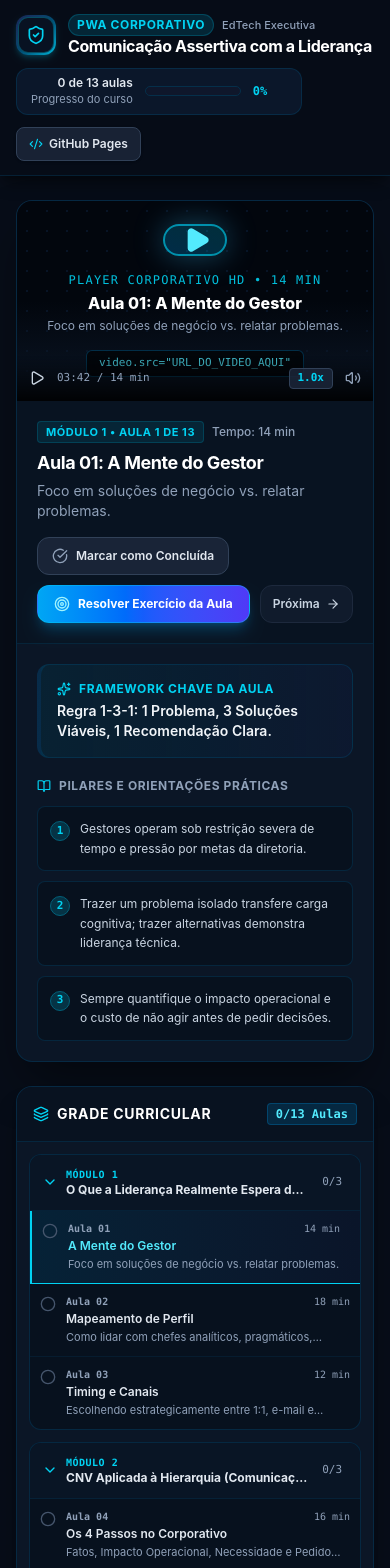
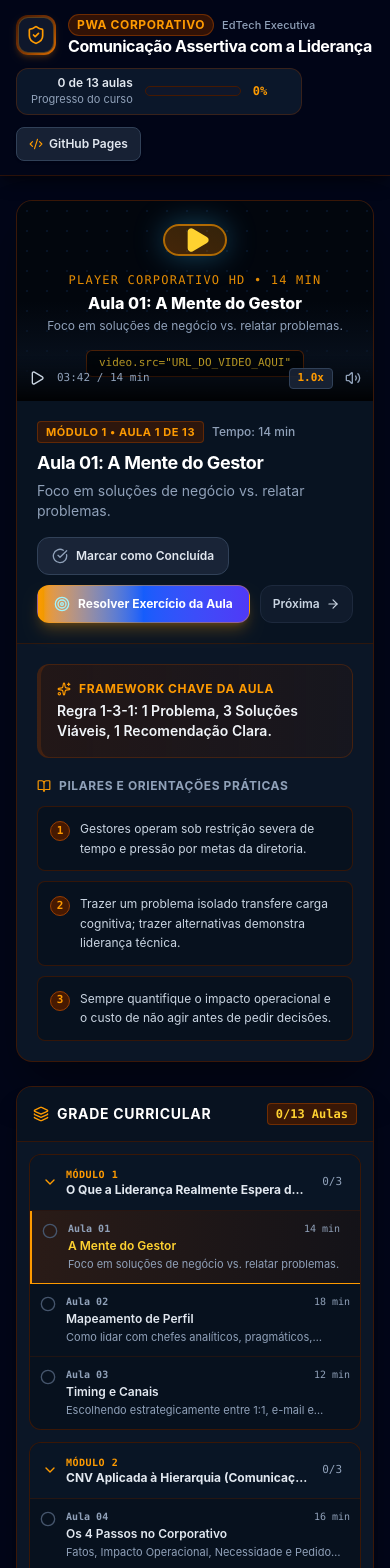
Before and after one commit to praticasdebemestarsocial/CURSOS-ESDHUBEM, a React (Vite) app: page / in a window 390 px wide. Shown: the top 1568 px of the page. Built offline with nearby package versions, Linux system fonts and the light colour scheme.

Commit message:
Update theme to yellow/slate to match main site

```diff
--- a/src/App.tsx
+++ b/src/App.tsx
@@ -94,7 +94,7 @@ export default function App() {
   const { isInstallable, isInstalled, isIOS, install } = usePWAInstall();
 
   return (
-    <div className="min-h-screen bg-[#070d18] text-slate-100 flex flex-col font-sans selection:bg-cyan-500 selection:text-black">
+    <div className="min-h-screen bg-slate-950 text-slate-100 flex flex-col font-sans selection:bg-amber-600 selection:text-black">
 
       {/* Offline Status Bar Banner (PWA feature) */}
       {!isOnline && (
@@ -152,7 +152,7 @@ export default function App() {
       </main>
 
       {/* Footer */}
-      <footer className="mt-auto border-t border-sky-950/80 bg-[#050b14] py-6 px-4">
+      <footer className="mt-auto border-t border-amber-950/80 bg-[#050b14] py-6 px-4">
         <div className="max-w-7xl mx-auto flex flex-col sm:flex-row items-center justify-between gap-4 text-xs text-slate-400">
           <div>
             <span className="font-semibold text-slate-300">
@@ -165,7 +165,7 @@ export default function App() {
           <div className="flex items-center gap-4">
             <button
               onClick={() => setIsExportOpen(true)}
-              className="text-cyan-400 hover:text-cyan-300 underline underline-offset-2"
+              className="text-amber-500 hover:text-amber-300 underline underline-offset-2"
             >
               Código dos 5 Arquivos para GitHub Pages
             </button>
--- a/src/components/Header.tsx
+++ b/src/components/Header.tsx
@@ -23,19 +23,19 @@ export const Header: React.FC<HeaderProps> = ({
   const percentage = Math.round((completedCount / totalLessons) * 100);
 
   return (
-    <header className="sticky top-0 z-40 bg-[#070d18]/90 backdrop-blur-xl border-b border-sky-950/60 shadow-lg shadow-black/40">
+    <header className="sticky top-0 z-40 bg-slate-950/90 backdrop-blur-xl border-b border-amber-950/60 shadow-lg shadow-black/40">
       <div className="max-w-7xl mx-auto px-4 sm:px-6 lg:px-8 py-3.5 flex flex-col md:flex-row md:items-center md:justify-between gap-3">
 
         {/* Brand */}
         <div className="flex items-center gap-3">
-          <div className="w-10 h-10 rounded-xl bg-gradient-to-br from-blue-950 via-sky-900 to-cyan-500 p-0.5 shadow-md shadow-cyan-500/20 flex-shrink-0">
-            <div className="w-full h-full bg-[#081222] rounded-[10px] flex items-center justify-center border border-cyan-400/30">
-              <ShieldCheck className="w-5 h-5 text-cyan-400" />
+          <div className="w-10 h-10 rounded-xl bg-gradient-to-br from-amber-950 via-amber-900 to-amber-600 p-0.5 shadow-md shadow-amber-600/20 flex-shrink-0">
+            <div className="w-full h-full bg-slate-900 rounded-[10px] flex items-center justify-center border border-amber-500/30">
+              <ShieldCheck className="w-5 h-5 text-amber-500" />
             </div>
           </div>
           <div>
             <div className="flex items-center gap-2">
-              <span className="text-xs font-bold uppercase tracking-wider text-cyan-400 bg-cyan-950/70 border border-cyan-800/60 px-2 py-0.5 rounded-full">
+              <span className="text-xs font-bold uppercase tracking-wider text-amber-500 bg-amber-950/70 border border-amber-800/60 px-2 py-0.5 rounded-full">
                 PWA Corporativo
               </span>
               <span className="text-[11px] text-slate-400 font-medium">EdTech Executiva</span>
@@ -50,20 +50,20 @@ export const Header: React.FC<HeaderProps> = ({
         <div className="flex items-center flex-wrap gap-3">
 
           {/* Progress Bar Widget */}
-          <div className="bg-[#0b172a] border border-sky-900/40 rounded-xl px-3.5 py-1.5 flex items-center gap-3">
+          <div className="bg-[#0b172a] border border-amber-900/40 rounded-xl px-3.5 py-1.5 flex items-center gap-3">
             <div className="text-right">
               <div className="text-xs font-semibold text-slate-200">
                 {completedCount} de {totalLessons} aulas
               </div>
               <div className="text-[11px] text-slate-400">Progresso do curso</div>
             </div>
-            <div className="w-24 sm:w-32 h-2.5 bg-slate-900 rounded-full overflow-hidden border border-sky-950 p-[1px]">
+            <div className="w-24 sm:w-32 h-2.5 bg-slate-900 rounded-full overflow-hidden border border-amber-950 p-[1px]">
               <div
-                className="h-full bg-gradient-to-r from-sky-500 to-cyan-400 rounded-full transition-all duration-500 shadow-[0_0_8px_rgba(56,189,248,0.5)]"
+                className="h-full bg-gradient-to-r from-amber-500 to-amber-500 rounded-full transition-all duration-500 shadow-[0_0_8px_rgba(56,189,248,0.5)]"
                 style={{ width: `${percentage}%` }}
               />
             </div>
-            <span className="text-xs font-mono font-bold text-cyan-400 min-w-[34px]">
+            <span className="text-xs font-mono font-bold text-amber-500 min-w-[34px]">
               {percentage}%
             </span>
           </div>
@@ -75,7 +75,7 @@ export const Header: React.FC<HeaderProps> = ({
             className="flex items-center gap-1.5 px-3 py-2 rounded-lg text-xs font-semibold text-slate-200 bg-slate-800/80 hover:bg-slate-700/80 border border-slate-700 transition shadow-sm active:scale-95"
             title="Ver e copiar os códigos de index.html, styles.css, app.js, manifest.json e sw.js para deploy no GitHub Pages"
           >
-            <Code2 className="w-3.5 h-3.5 text-cyan-400" />
+            <Code2 className="w-3.5 h-3.5 text-amber-500" />
             <span className="hidden sm:inline">Arquivos</span> GitHub Pages
           </button>
 
@@ -84,7 +84,7 @@ export const Header: React.FC<HeaderProps> = ({
             <button
               onClick={onInstallPWA}
               id="btn-install-pwa"
-              className="flex items-center gap-1.5 px-3.5 py-2 rounded-lg text-xs font-bold text-white bg-gradient-to-r from-sky-500 to-blue-600 hover:from-sky-400 hover:to-blue-500 border border-sky-300/40 shadow-lg shadow-sky-500/20 transition active:scale-95 animate-pulse"
+              className="flex items-center gap-1.5 px-3.5 py-2 rounded-lg text-xs font-bold text-white bg-gradient-to-r from-amber-500 to-blue-600 hover:from-amber-400 hover:to-blue-500 border border-amber-300/40 shadow-lg shadow-amber-500/20 transition active:scale-95 animate-pulse"
             >
               <Download className="w-3.5 h-3.5" />
               Instalar App
@@ -95,9 +95,9 @@ export const Header: React.FC<HeaderProps> = ({
             <button
               onClick={onShowIOSGuide}
               id="btn-install-ios"
-              className="flex items-center gap-1.5 px-3 py-2 rounded-lg text-xs font-semibold text-sky-200 bg-sky-950/60 hover:bg-sky-900/60 border border-sky-700/50 transition"
+              className="flex items-center gap-1.5 px-3 py-2 rounded-lg text-xs font-semibold text-sky-200 bg-amber-950/60 hover:bg-amber-900/60 border border-amber-700/50 transition"
             >
-              <Sparkles className="w-3.5 h-3.5 text-cyan-400" />
+              <Sparkles className="w-3.5 h-3.5 text-amber-500" />
               Instalar no iPhone
             </button>
           )}
--- a/src/components/LessonSidebar.tsx
+++ b/src/components/LessonSidebar.tsx
@@ -29,17 +29,17 @@ export const LessonSidebar: React.FC<LessonSidebarProps> = ({
   const totalLessons = modules.reduce((acc, m) => acc + m.lessons.length, 0);
 
   return (
-    <aside className="bg-[#0b1626] border border-sky-950/80 rounded-2xl overflow-hidden shadow-xl shadow-black/40 flex flex-col h-full max-h-[850px]">
+    <aside className="bg-[#0b1626] border border-amber-950/80 rounded-2xl overflow-hidden shadow-xl shadow-black/40 flex flex-col h-full max-h-[850px]">
 
       {/* Header */}
-      <div className="p-4 bg-[#081220] border-b border-sky-950/70 flex items-center justify-between">
+      <div className="p-4 bg-[#081220] border-b border-amber-950/70 flex items-center justify-between">
         <div className="flex items-center gap-2">
-          <Layers className="w-4 h-4 text-cyan-400" />
+          <Layers className="w-4 h-4 text-amber-500" />
           <h2 className="text-sm font-bold text-white uppercase tracking-wider">
             Grade Curricular
           </h2>
         </div>
-        <span className="text-xs font-mono font-semibold px-2 py-0.5 rounded bg-sky-950/80 border border-sky-800/60 text-cyan-300">
+        <span className="text-xs font-mono font-semibold px-2 py-0.5 rounded bg-amber-950/80 border border-amber-800/60 text-amber-300">
           {completedLessons.length}/{totalLessons} Aulas
         </span>
       </div>
@@ -54,22 +54,22 @@ export const LessonSidebar: React.FC<LessonSidebarProps> = ({
           return (
             <div
               key={mod.id}
-              className="bg-[#07111e] border border-sky-950/80 rounded-xl overflow-hidden"
+              className="bg-[#07111e] border border-amber-950/80 rounded-xl overflow-hidden"
             >
               {/* Module Header Button */}
               <button
                 onClick={() => toggleModule(mod.id)}
                 id={`module-header-${mod.id}`}
-                className="w-full p-3 bg-[#0a182b]/60 hover:bg-[#0d2038] text-left flex items-center justify-between gap-2 transition border-b border-sky-950/50"
+                className="w-full p-3 bg-[#0a182b]/60 hover:bg-[#0d2038] text-left flex items-center justify-between gap-2 transition border-b border-amber-950/50"
               >
                 <div className="flex items-center gap-2 min-w-0">
                   {isExpanded ? (
-                    <ChevronDown className="w-4 h-4 text-cyan-400 flex-shrink-0" />
+                    <ChevronDown className="w-4 h-4 text-amber-500 flex-shrink-0" />
                   ) : (
                     <ChevronRight className="w-4 h-4 text-slate-400 flex-shrink-0" />
                   )}
                   <div className="truncate">
-                    <span className="text-[10px] font-mono font-bold uppercase tracking-wider text-cyan-400 block">
+                    <span className="text-[10px] font-mono font-bold uppercase tracking-wider text-amber-500 block">
                       Módulo {mod.id}
                     </span>
                     <h3 className="text-xs font-bold text-slate-200 truncate">
@@ -89,7 +89,7 @@ export const LessonSidebar: React.FC<LessonSidebarProps> = ({
 
               {/* Module Lessons List */}
               {isExpanded && (
-                <div className="divide-y divide-sky-950/40">
+                <div className="divide-y divide-amber-950/40">
                   {mod.lessons.map((lesson: Lesson) => {
                     const isActive = lesson.id === currentLessonId;
                     const isDone = completedLessons.includes(lesson.id);
@@ -100,7 +100,7 @@ export const LessonSidebar: React.FC<LessonSidebarProps> = ({
                         id={`lesson-item-${lesson.id}`}
                         className={`group relative p-2.5 sm:p-3 transition-all flex items-start gap-2.5 ${
                           isActive
-                            ? 'bg-gradient-to-r from-sky-900/30 to-blue-950/20 border-l-2 border-cyan-400'
+                            ? 'bg-gradient-to-r from-amber-900/30 to-amber-950/20 border-l-2 border-amber-500'
                             : 'hover:bg-slate-900/50'
                         }`}
                       >
@@ -110,7 +110,7 @@ export const LessonSidebar: React.FC<LessonSidebarProps> = ({
                             e.stopPropagation();
                             onToggleComplete(lesson.id);
                           }}
-                          className="mt-0.5 flex-shrink-0 text-slate-500 hover:text-cyan-400 transition"
+                          className="mt-0.5 flex-shrink-0 text-slate-500 hover:text-amber-500 transition"
                           title={isDone ? "Marcar como não concluída" : "Marcar como concluída"}
                         >
                           {isDone ? (
@@ -135,7 +135,7 @@ export const LessonSidebar: React.FC<LessonSidebarProps> = ({
                           </div>
 
                           <h4 className={`text-xs font-semibold leading-snug line-clamp-2 ${
-                            isActive ? 'text-cyan-300 font-bold' : isDone ? 'text-slate-300' : 'text-slate-200'
+                            isActive ? 'text-amber-300 font-bold' : isDone ? 'text-slate-300' : 'text-slate-200'
                           }`}>
                             {lesson.title.replace(/^Aula \d+:\s*/, '')}
                           </h4>
@@ -148,7 +148,7 @@ export const LessonSidebar: React.FC<LessonSidebarProps> = ({
                         {/* Active Indicator Icon */}
                         {isActive && (
                           <div className="flex-shrink-0 self-center">
-                            <span className="w-2 h-2 rounded-full bg-cyan-400 animate-pulse shadow-[0_0_8px_#38bdf8]" />
+                            <span className="w-2 h-2 rounded-full bg-amber-500 animate-pulse shadow-[0_0_8px_#38bdf8]" />
                           </div>
                         )}
                       </div>
--- a/src/components/VideoPlayer.tsx
+++ b/src/components/VideoPlayer.tsx
@@ -30,7 +30,7 @@ export const VideoPlayer: React.FC<VideoPlayerProps> = ({
   };
 
   return (
-    <div className="bg-[#0b1626] border border-sky-950/80 rounded-2xl overflow-hidden shadow-2xl shadow-black/50">
+    <div className="bg-[#0b1626] border border-amber-950/80 rounded-2xl overflow-hidden shadow-2xl shadow-black/50">
 
       {/* 16:9 Responsive Video Stage */}
       <div className="relative aspect-video w-full bg-[#02060d] overflow-hidden group">
@@ -46,16 +46,16 @@ export const VideoPlayer: React.FC<VideoPlayerProps> = ({
           <button
             onClick={() => setIsPlaying(!isPlaying)}
             id="video-play-button"
-            className="w-16 h-16 sm:w-20 sm:h-20 rounded-full bg-gradient-to-tr from-sky-600/30 to-cyan-400/20 border-2 border-cyan-400/60 flex items-center justify-center text-cyan-300 shadow-[0_0_30px_rgba(56,189,248,0.35)] hover:scale-105 active:scale-95 transition-all duration-300 mb-4 group/btn"
+            className="w-16 h-16 sm:w-20 sm:h-20 rounded-full bg-gradient-to-tr from-amber-600/30 to-amber-500/20 border-2 border-amber-500/60 flex items-center justify-center text-amber-300 shadow-[0_0_30px_rgba(56,189,248,0.35)] hover:scale-105 active:scale-95 transition-all duration-300 mb-4 group/btn"
           >
             {isPlaying ? (
-              <Pause className="w-7 h-7 text-cyan-300 fill-cyan-300" />
+              <Pause className="w-7 h-7 text-amber-300 fill-amber-300" />
             ) : (
-              <Play className="w-7 h-7 text-cyan-300 fill-cyan-300 ml-1 group-hover/btn:translate-x-0.5 transition-transform" />
+              <Play className="w-7 h-7 text-amber-300 fill-amber-300 ml-1 group-hover/btn:translate-x-0.5 transition-transform" />
             )}
           </button>
 
-          <span className="text-xs font-mono uppercase tracking-widest text-cyan-400/90 mb-1">
+          <span className="text-xs font-mono uppercase tracking-widest text-amber-500/90 mb-1">
             Player Corporativo HD • {lesson.duration}
           </span>
           <h2 className="text-base sm:text-xl font-extrabold text-white max-w-lg leading-snug">
@@ -66,7 +66,7 @@ export const VideoPlayer: React.FC<VideoPlayerProps> = ({
           </p>
 
           {/* Placeholder Video URL Tag */}
-          <div className="mt-4 px-3 py-1 bg-black/60 backdrop-blur-md rounded-md border border-sky-900/60 text-[11px] font-mono text-cyan-300/80">
+          <div className="mt-4 px-3 py-1 bg-black/60 backdrop-blur-md rounded-md border border-amber-900/60 text-[11px] font-mono text-amber-300/80">
             <code>video.src="{lesson.videoSrc}"</code>
           </div>
 
@@ -83,7 +83,7 @@ export const VideoPlayer: React.FC<VideoPlayerProps> = ({
           <div className="flex items-center gap-3">
             <button
               onClick={() => setIsPlaying(!isPlaying)}
-              className="hover:text-cyan-400 transition"
+              className="hover:text-amber-500 transition"
               title={isPlaying ? "Pausar" : "Play"}
             >
               {isPlaying ? <Pause className="w-4 h-4" /> : <Play className="w-4 h-4" />}
@@ -94,7 +94,7 @@ export const VideoPlayer: React.FC<VideoPlayerProps> = ({
           <div className="flex items-center gap-3">
             <button
               onClick={cycleSpeed}
-              className="px-2 py-0.5 rounded bg-slate-800/80 hover:bg-slate-700 text-[11px] font-mono font-bold text-cyan-400 border border-slate-700 transition"
+              className="px-2 py-0.5 rounded bg-slate-800/80 hover:bg-slate-700 text-[11px] font-mono font-bold text-amber-500 border border-slate-700 transition"
               title="Velocidade de Reprodução"
             >
               {speed}
@@ -106,10 +106,10 @@ export const VideoPlayer: React.FC<VideoPlayerProps> = ({
       </div>
 
       {/* Lesson Meta Header & Action Ribbon */}
-      <div className="p-5 sm:p-6 border-b border-sky-950/60 bg-[#081220]/70 flex flex-col lg:flex-row lg:items-center lg:justify-between gap-4">
+      <div className="p-5 sm:p-6 border-b border-amber-950/60 bg-[#081220]/70 flex flex-col lg:flex-row lg:items-center lg:justify-between gap-4">
         <div>
           <div className="flex items-center gap-2 mb-1.5">
-            <span className="text-[11px] font-bold uppercase tracking-wider text-cyan-400 bg-cyan-950/60 border border-cyan-800/50 px-2 py-0.5 rounded">
+            <span className="text-[11px] font-bold uppercase tracking-wider text-amber-500 bg-amber-950/60 border border-amber-800/50 px-2 py-0.5 rounded">
               Módulo {lesson.moduleId} • Aula {lesson.number} de 13
             </span>
             <span className="text-xs text-slate-400 font-medium">Tempo: {lesson.duration}</span>
@@ -140,7 +140,7 @@ export const VideoPlayer: React.FC<VideoPlayerProps> = ({
           <button
             onClick={onOpenExercise}
             id="btn-open-exercise-modal"
-            className="flex items-center gap-2 px-4 py-2.5 rounded-xl text-xs sm:text-sm font-bold text-white bg-gradient-to-r from-sky-500 via-blue-600 to-indigo-600 hover:from-sky-400 hover:to-blue-500 border border-cyan-400/40 shadow-lg shadow-sky-500/25 active:scale-95 transition"
+            className="flex items-center gap-2 px-4 py-2.5 rounded-xl text-xs sm:text-sm font-bold text-white bg-gradient-to-r from-amber-500 via-blue-600 to-indigo-600 hover:from-amber-400 hover:to-blue-500 border border-amber-500/40 shadow-lg shadow-amber-500/25 active:scale-95 transition"
           >
             <Target className="w-4 h-4 text-cyan-200" />
             <span>Resolver Exercício da Aula</span>
@@ -164,8 +164,8 @@ export const VideoPlayer: React.FC<VideoPlayerProps> = ({
       <div className="p-5 sm:p-6 space-y-5">
 
         {/* Framework Box */}
-        <div className="p-4 rounded-xl bg-gradient-to-r from-cyan-950/40 via-sky-950/30 to-blue-950/20 border-l-4 border-cyan-400 border-y border-r border-sky-900/40">
-          <div className="flex items-center gap-2 text-cyan-400 text-xs font-bold uppercase tracking-wider mb-1">
+        <div className="p-4 rounded-xl bg-gradient-to-r from-amber-950/40 via-amber-950/30 to-amber-950/20 border-l-4 border-amber-500 border-y border-r border-amber-900/40">
+          <div className="flex items-center gap-2 text-amber-500 text-xs font-bold uppercase tracking-wider mb-1">
             <Sparkles className="w-3.5 h-3.5" />
             Framework Chave da Aula
           </div>
@@ -177,16 +177,16 @@ export const VideoPlayer: React.FC<VideoPlayerProps> = ({
         {/* Pilares Fundamentais */}
         <div>
           <h3 className="text-xs font-bold uppercase tracking-wider text-slate-400 flex items-center gap-2 mb-3">
-            <BookOpen className="w-3.5 h-3.5 text-cyan-400" />
+            <BookOpen className="w-3.5 h-3.5 text-amber-500" />
             Pilares e Orientações Práticas
           </h3>
           <ul className="grid gap-2.5">
             {(lesson.keyPoints || lesson.summary).map((point: string, i: number) => (
               <li
                 key={i}
-                className="flex items-start gap-2.5 text-xs sm:text-sm text-slate-300 bg-[#07111e] p-3 rounded-lg border border-sky-950/70"
+                className="flex items-start gap-2.5 text-xs sm:text-sm text-slate-300 bg-[#07111e] p-3 rounded-lg border border-amber-950/70"
               >
-                <span className="w-5 h-5 rounded-full bg-cyan-950 border border-cyan-800 text-cyan-400 flex items-center justify-center font-mono text-[11px] font-bold flex-shrink-0 mt-0.5">
+                <span className="w-5 h-5 rounded-full bg-amber-950 border border-amber-800 text-amber-500 flex items-center justify-center font-mono text-[11px] font-bold flex-shrink-0 mt-0.5">
                   {i + 1}
                 </span>
                 <span className="leading-relaxed">{point}</span>
--- a/src/data/standaloneFiles.ts
+++ b/src/data/standaloneFiles.ts
@@ -14,7 +14,7 @@ export const STANDALONE_MANIFEST_JSON = `{
   "scope": "./",
   "display": "standalone",
   "orientation": "portrait-primary",
-  "background_color": "#070d18",
+  "background_color": "#020617",
   "theme_color": "#0b1b36",
   "icons": [
     {
@@ -113,12 +113,12 @@ self.addEventListener('fetch', (event) => {
 
 export const STANDALONE_STYLES_CSS = `/* styles.css - Visual Tecnológico Azulado Padrão EdTech Corporativa */
 :root {
-  --bg-main: #070d18;
+  --bg-main: #020617;
   --bg-card: #0c1626;
   --bg-card-hover: #112038;
   --border-color: #1e3a5f;
   --border-light: #2d5485;
-  --accent-cyan: #38bdf8;
+  --accent-cyan: #ffb703;
   --accent-blue: #2563eb;
   --accent-glow: rgba(56, 189, 248, 0.18);
   --text-main: #f1f5f9;
@@ -611,7 +611,7 @@ body {
 }
 
 .modal-card {
-  background: #0b182b;
+  background: #0f172a;
   border: 1px solid var(--border-light);
   box-shadow: 0 20px 50px rgba(0, 0, 0, 0.6), 0 0 30px var(--accent-glow);
   border-radius: 16px;
@@ -918,7 +918,7 @@ export const STANDALONE_INDEX_HTML = `<!doctype html>
 
   <!-- PWA & Mobile Icons -->
   <link rel="manifest" href="./manifest.json" />
-  <meta name="theme-color" content="#070d18" />
+  <meta name="theme-color" content="#020617" />
   <meta name="mobile-web-app-capable" content="yes" />
   <meta name="apple-mobile-web-app-capable" content="yes" />
   <meta name="apple-mobile-web-app-status-bar-style" content="black-translucent" />
```
Also changed, not shown: src/components/ExerciseModal.tsx (+8 -8 lines), src/components/ExportModal.tsx (+30 -30 lines), src/components/IOSInstallGuide.tsx (+8 -8 lines), src/components/ToolsSection.tsx (+22 -22 lines).
